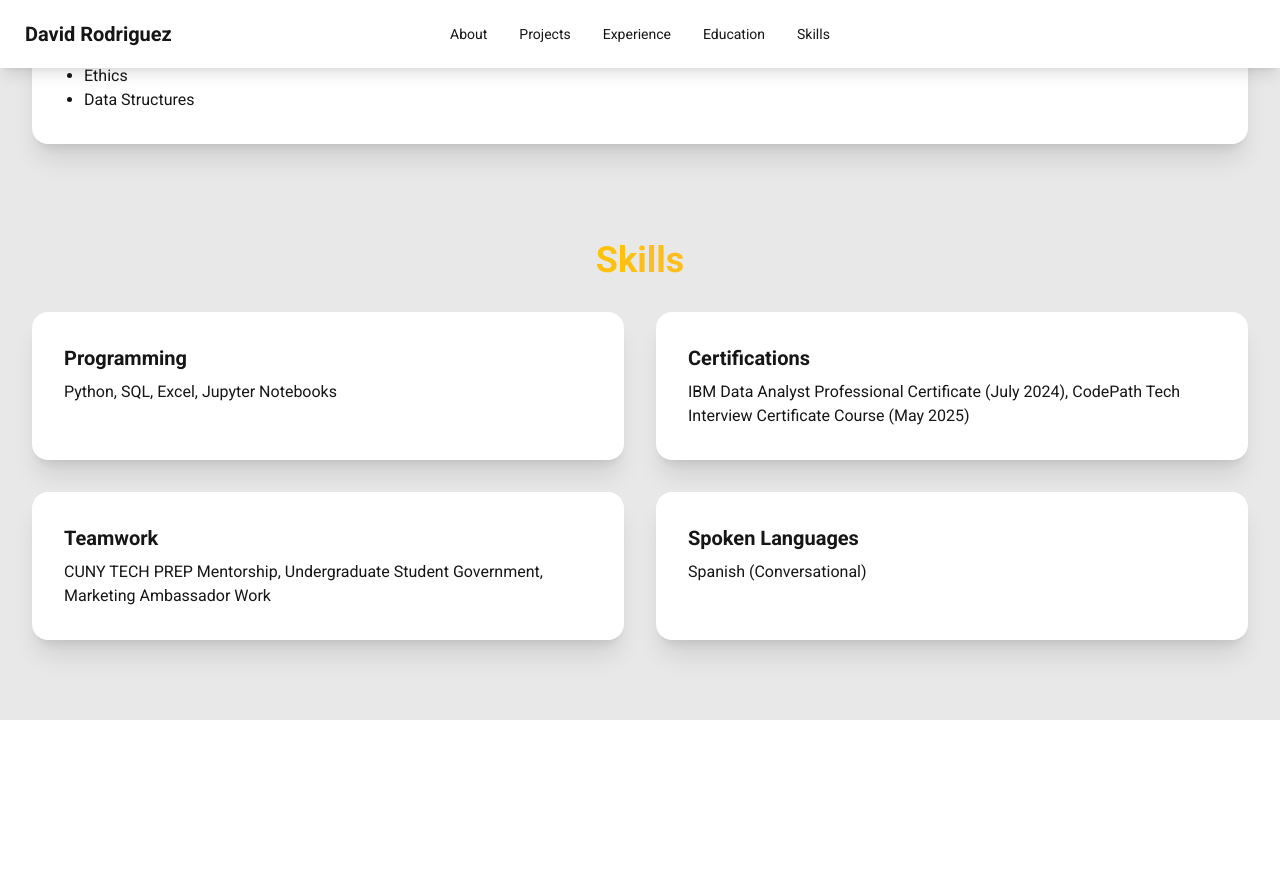
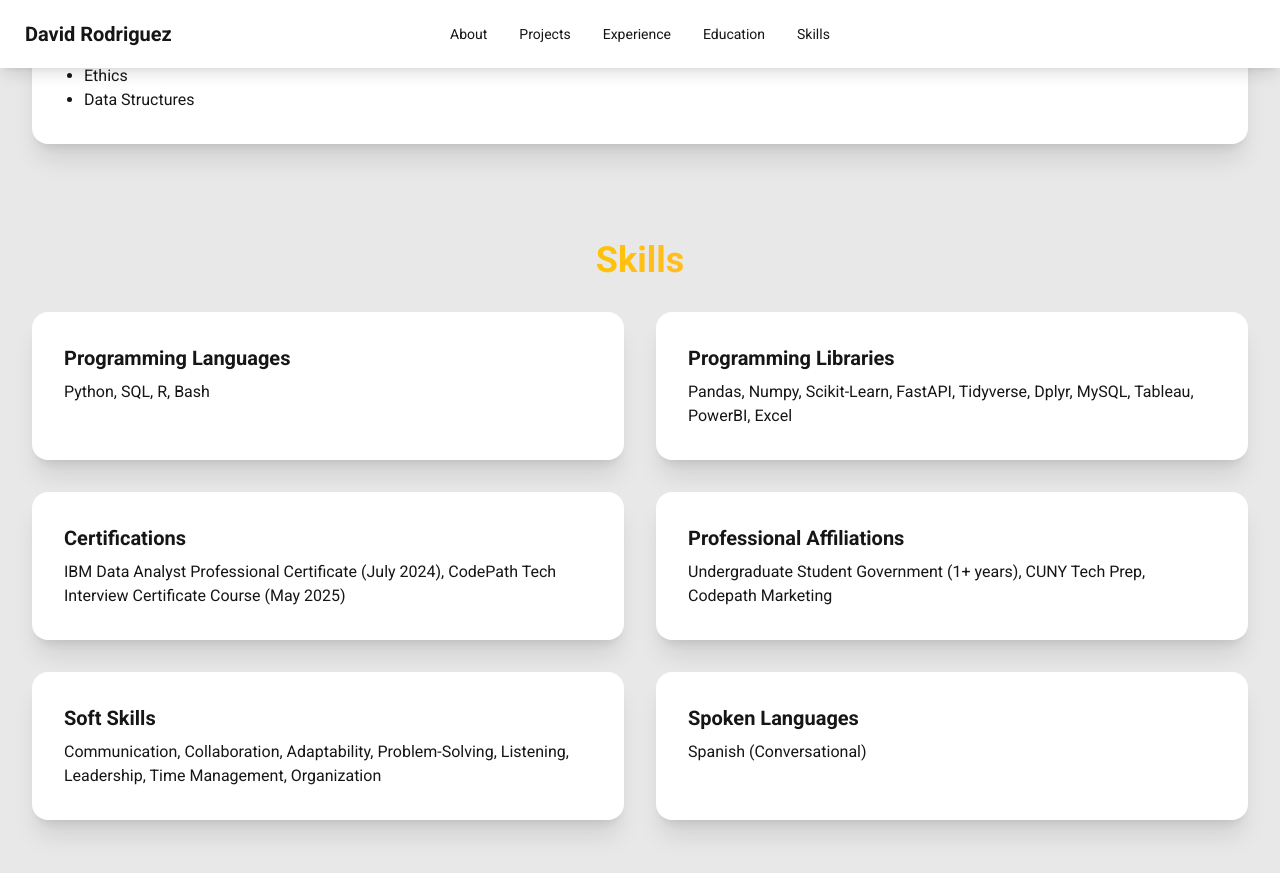
Before and after one commit to drod75/drod75.github.io, a Jekyll site: the page built from index.md, in a window 1280 px wide and 900 px high, scrolled down 4172 px. Shown: the top 873 px of the window. Built offline with Jekyll 4.4.1, drawn with Linux system fonts in a browser that asks for light colours; nearby versions of some CDN libraries; before the commit the page ends 4892 px from its top, so only the background shows below that.

Commit message:
skills change

```diff
--- a/_data/skills.yml
+++ b/_data/skills.yml
@@ -1,8 +1,12 @@
-- category: "Programming"
-  items: "Python, SQL, Excel, Jupyter Notebooks"
+- category: "Programming Languages"
+  items: "Python, SQL, R, Bash"
+- category: "Programming Libraries"
+  items: "Pandas, Numpy, Scikit-Learn, FastAPI, Tidyverse, Dplyr, MySQL, Tableau, PowerBI, Excel"
 - category: "Certifications"
   items: "IBM Data Analyst Professional Certificate (July 2024), CodePath Tech Interview Certificate Course (May 2025)"
-- category: "Teamwork"
-  items: "CUNY TECH PREP Mentorship, Undergraduate Student Government, Marketing Ambassador Work"
+- category: "Professional Affiliations"
+  items: "Undergraduate Student Government (1+ years), CUNY Tech Prep, Codepath Marketing"
+- category: "Soft Skills"
+  items: "Communication, Collaboration, Adaptability, Problem-Solving, Listening, Leadership, Time Management, Organization"
 - category: "Spoken Languages"
   items: "Spanish (Conversational)"
```
